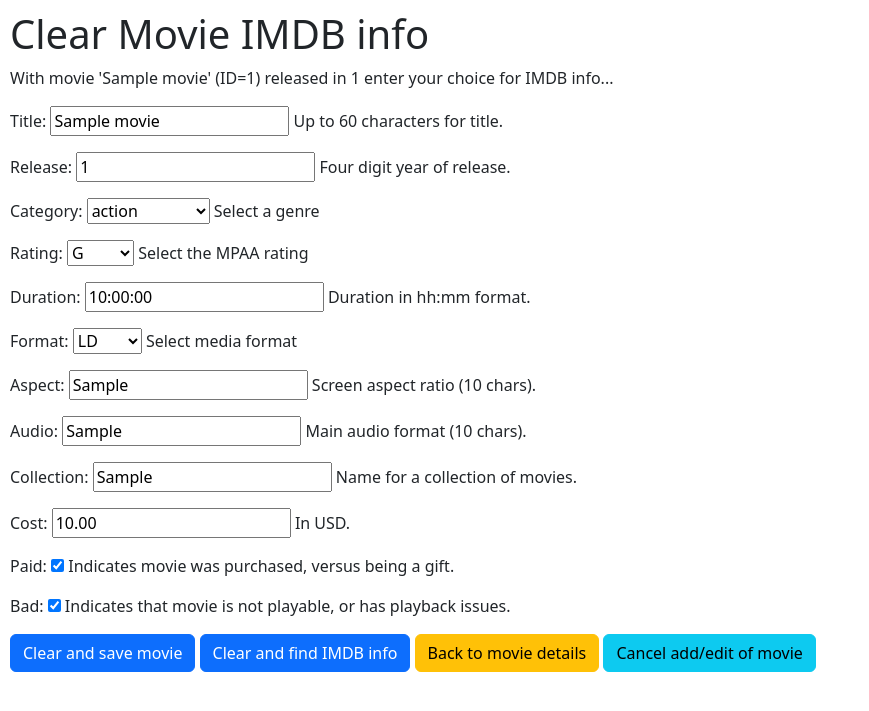
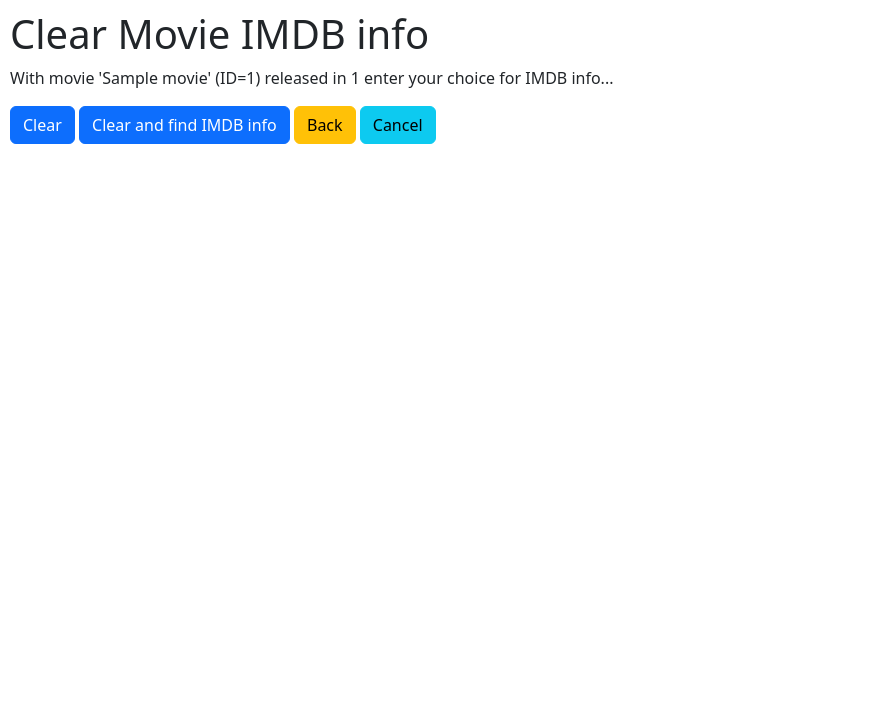
Before and after one commit to pmichali/viewmaster, a Django app: page /1/clear/ in a window 1280 px wide. Shown: the top 711 px of the page, without its empty margins (0-869 px from the left). Run offline with Django 5.2, Linux system fonts and the light colour scheme; a user stored in the database is signed in; tables that the repository leaves empty hold one stand-in row (values such as "Sample post").

Commit message:
Have clear of IDMB info (for existing movies). It will save any changes made to movie, before selecting to clear.

```diff
--- a/movie_library/viewmaster/forms.py
+++ b/movie_library/viewmaster/forms.py
@@ -110,7 +110,7 @@ class MovieClearForm(ModelForm):
     class Meta:
         """Model and fields for form."""
         model = Movie
-        fields = '__all__'
+        fields = ['plot', 'actors', 'directors', 'movie_id', 'cover_ref']
 
         widgets = {
             'plot': HiddenInput(),
--- a/movie_library/viewmaster/templates/viewmaster/clear_imdb.html
+++ b/movie_library/viewmaster/templates/viewmaster/clear_imdb.html
@@ -12,10 +12,10 @@
 <form action="" method="POST">
   {% csrf_token %}
   {{ form.as_p }}
-  <button type="submit" name="clear" class="btn btn-primary">Clear and save movie</button>
+  <button type="submit" name="clear" class="btn btn-primary">Clear</button>
   <button type="submit" name="clear_and_find" class="btn btn-primary">Clear and find IMDB info</button>
-  <button class="btn btn-warning" onclick="javascript:history.back();">Back to movie details</button>
-  <button id="cancelBtn" class="btn btn-info">Cancel add/edit of movie</button>
+  <button class="btn btn-warning" onclick="javascript:history.back();">Back</button>
+  <button id="cancelBtn" class="btn btn-info">Cancel</button>
 </form>
 
 {% endblock %}
--- a/movie_library/viewmaster/views.py
+++ b/movie_library/viewmaster/views.py
@@ -166,6 +166,9 @@ class MovieCreateUpdateView(LoginRequiredMixin, SingleObjectTemplateResponseMixi
         else:
             self.object = None
         logger.debug("OBJ %s", self.object)
+        if "save_and_clear" in request.POST:
+            self.success_url = reverse('viewmaster:movie-clear', kwargs={'pk': identifier})
+            logger.debug("Saving and will then clear IMDB info")
         return super(MovieCreateUpdateView, self).post(request, *args, **kwargs)
 
     def get(self, request, *args, **kwargs):
@@ -278,7 +281,6 @@ class MovieClearView(LoginRequiredMixin, UpdateView):
     """View for confirming the clearing of IMDB info."""
 
     model = Movie
-    # fields = '__all__'
     form_class = MovieClearForm
     template_name = "viewmaster/clear_imdb.html"
     success_url = reverse_lazy('viewmaster:movie-list')
```
Also changed, not shown: movie_library/viewmaster/templates/viewmaster/create_update_movie.html (+5 -5 lines).
